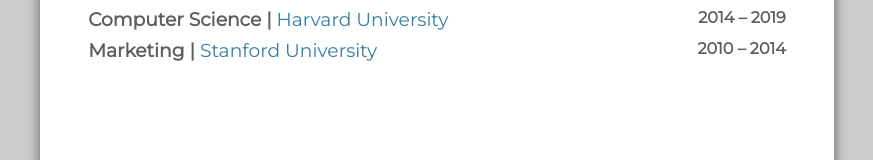
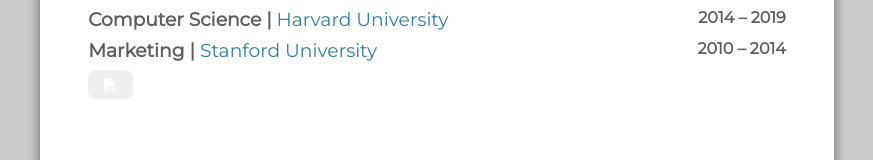
Before and after one commit to roesparc/CV-App, a React (Create React App) app: page / in a window 1280 px wide. Shown: the part 1024-1184 px from the top of the page, without its empty margins (203-1076 px from the left). Built offline with nearby package versions, Linux system fonts and the light colour scheme.

Commit message:
Add print functionality

```diff
--- a/src/components/Cv.js
+++ b/src/components/Cv.js
@@ -1,21 +1,31 @@
-import React from "react";
+import { useRef } from "react";
+import { useReactToPrint } from "react-to-print";
+
 import "../styles/Cv.css";
+
 import PersonalInfo from "./PersonalInfo/PersonalInfo";
 import Introduction from "./Introduction/Introduction";
 import WorkExperience from "./WorkExperience/WorkExperience";
 import Education from "./Education/Education";
 
-class Cv extends React.Component {
-  render() {
+const Cv = () => {
+  const cvRef = useRef();
+  const handlePrint = useReactToPrint({
+    content: () => cvRef.current,
+  });
+
   return (
-      <div className="cv-create">
+    <div className="cv-create" ref={cvRef}>
       <PersonalInfo />
       <Introduction />
       <WorkExperience />
       <Education />
+
+      <button className="print-button" onClick={handlePrint}>
+        <i className="fa-solid fa-file-pdf"></i>
+      </button>
     </div>
   );
-  }
-}
+};
 
 export default Cv;
```
Lines whose indentation alone changed are shown as unchanged.
